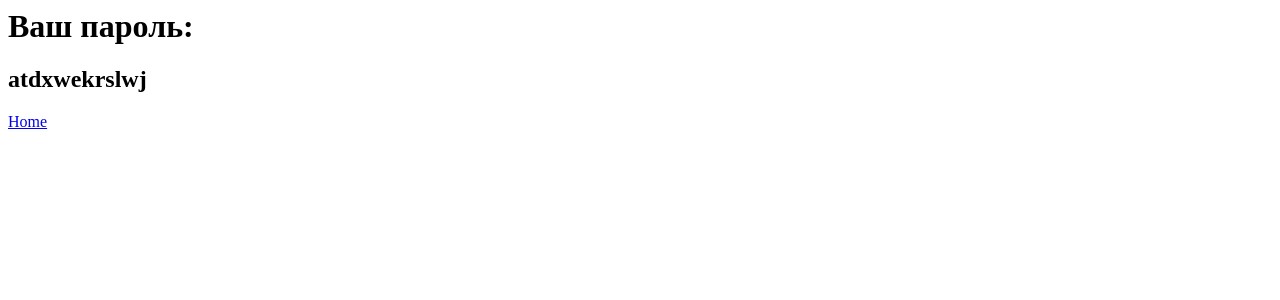
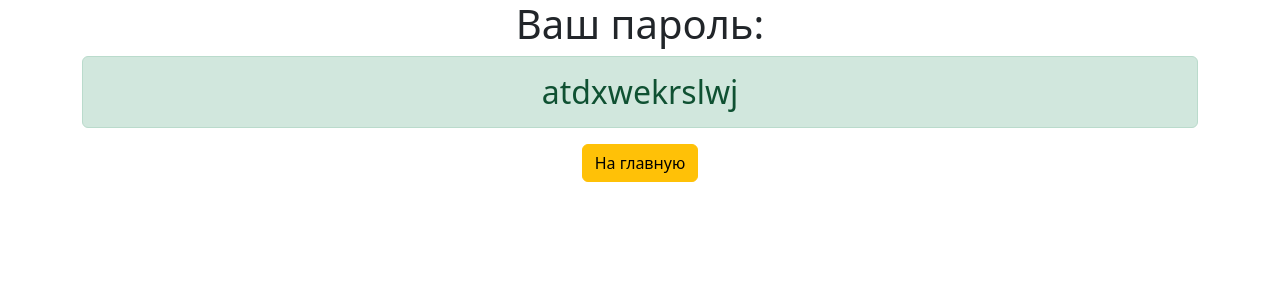
Before and after one commit to slepzov/password_generator, a Django app: page /password/ in a window 1280 px wide. Shown: the top 300 px of the page. Run offline with Django 4.2, Linux system fonts and the light colour scheme.

Commit message:
finished project

```diff
--- a/password_generator_project/generator/templates/generator/password.html
+++ b/password_generator_project/generator/templates/generator/password.html
@@ -1,3 +1,7 @@
-<h1>Ваш пароль:</h1>
-<h2>{{ password }}</h2>
-<a href="{% url 'home' %}">Home</a>
+<link href="https://cdn.jsdelivr.net/npm/bootstrap@5.2.0/dist/css/bootstrap.min.css" rel="stylesheet" integrity="sha384-gH2yIJqKdNHPEq0n4Mqa/HGKIhSkIHeL5AyhkYV8i59U5AR6csBvApHHNl/vI1Bx" crossorigin="anonymous">
+
+<div class="container text-center">
+    <h1>Ваш пароль:</h1>
+    <h2 class="alert alert-success">{{ password }}</h2>
+    <a href="{% url 'home' %}" class="btn btn-warning">На главную</a>
+</div>
```
Also changed, not shown: password_generator_project/generator/templates/generator/about.html (+5 -2 lines), password_generator_project/generator/templates/generator/home.html (+9 -2 lines).
